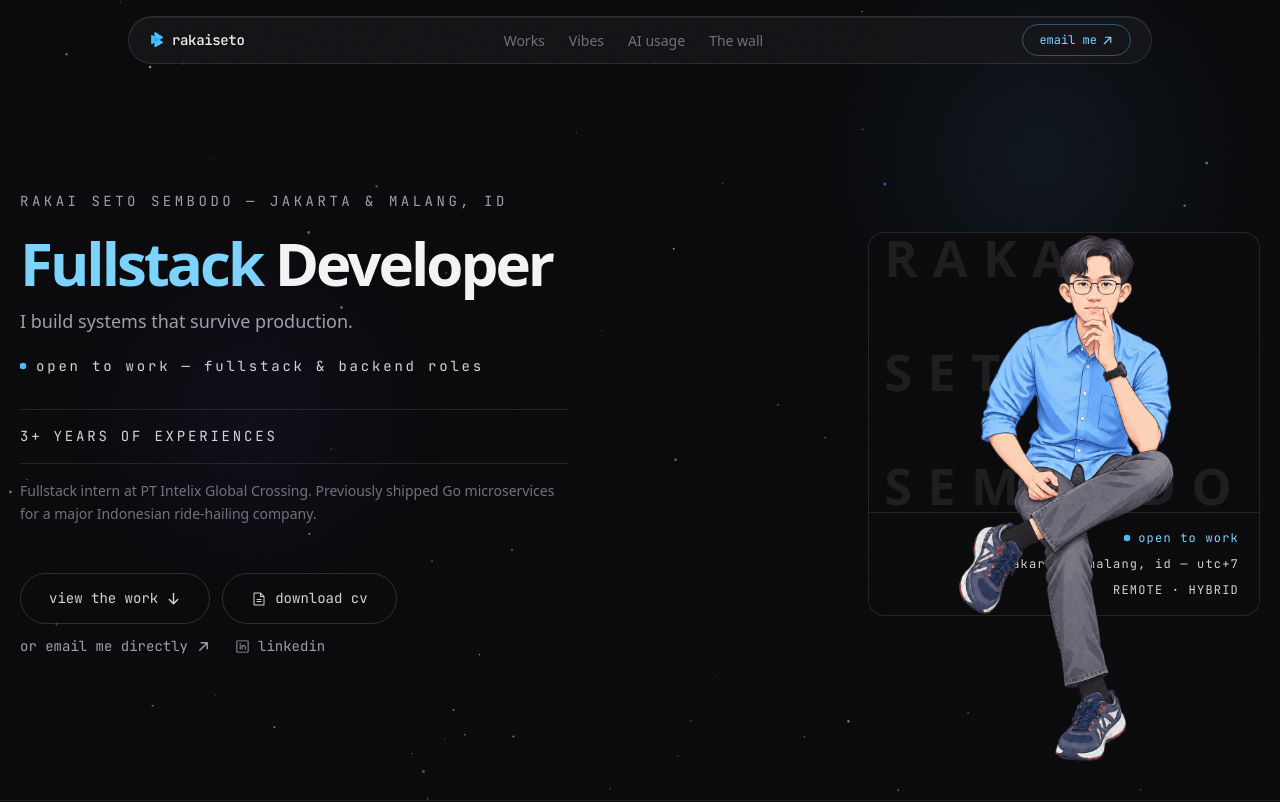
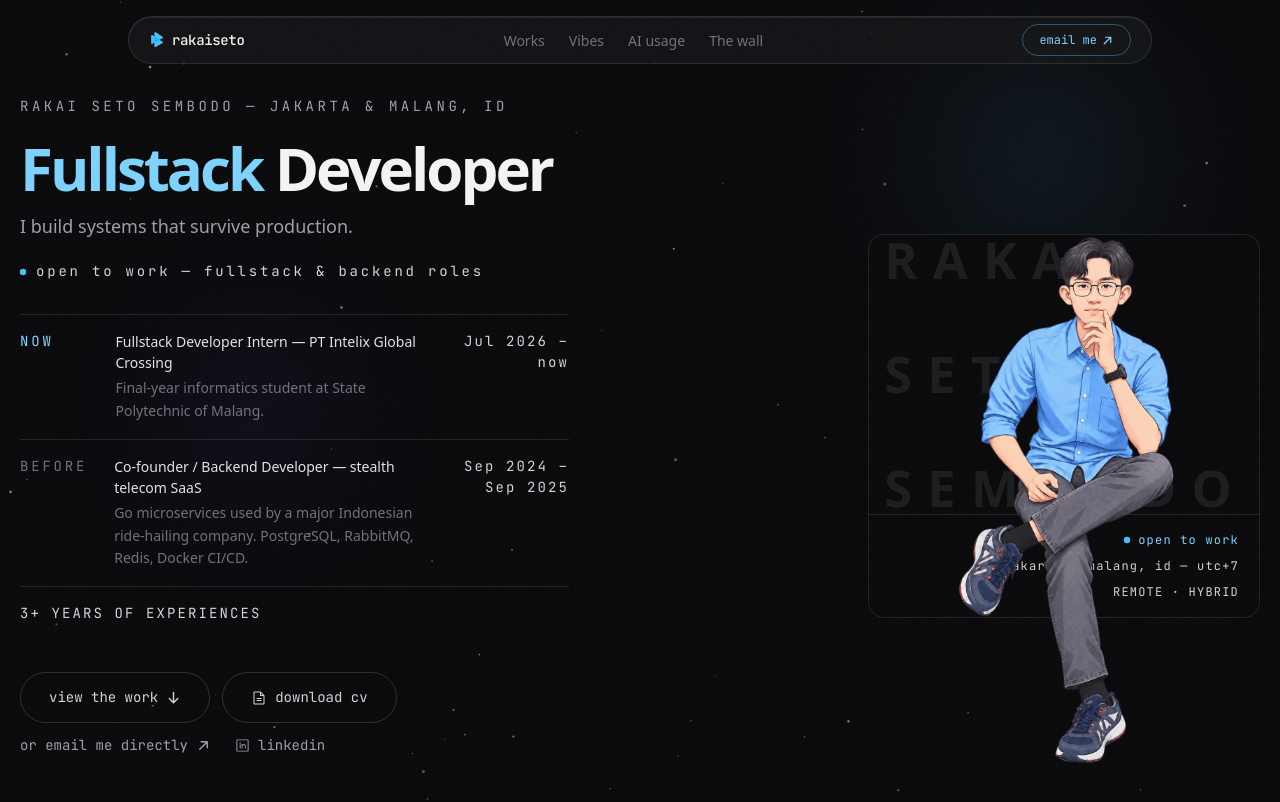
Before and after one commit to RakaiSeto/new-rakaiseto, a React (Vite) app: page / in a window 1280 px wide. Shown: the top 802 px of the page. Built offline with nearby package versions, Linux system fonts and the light colour scheme.

Commit message:
feat(home): restore now/before job ledger on desktop
Hero shows the full now/before ledger on md+; mobile keeps the
compact proof strip so the one-screen mobile hero survives.

```diff
--- a/src/pages/Home.jsx
+++ b/src/pages/Home.jsx
@@ -59,8 +59,51 @@ export default function Home() {
                         open to work — fullstack &amp; backend roles
                     </p>
 
-                    {/* proof strip — two facts, no rows; the full history lives in About */}
-                    <div className="mt-8 max-w-[60ch] border-t border-white/10">
+                    {/* evidence ledger — now / before, divided lines, no cards.
+                        Desktop only; mobile gets the compact strip below. */}
+                    <div className="mt-8 hidden max-w-[60ch] border-t border-white/10 md:block">
+                        <div className="grid gap-2 py-4 sm:grid-cols-12 sm:gap-6">
+                            <span className="font-mono text-[14px] uppercase tracking-[0.2em] text-brand-400 sm:col-span-2">
+                                now
+                            </span>
+                            <div className="sm:col-span-7">
+                                <p className="text-[14px] font-medium text-zinc-200">
+                                    Fullstack Developer Intern — PT Intelix Global Crossing
+                                </p>
+                                <p className="mt-1 text-[14px] leading-relaxed text-zinc-500">
+                                    Final-year informatics student at State Polytechnic of Malang.
+                                </p>
+                            </div>
+                            <span className="font-mono text-[14px] tracking-[0.15em] text-zinc-300 sm:col-span-3 sm:text-right">
+                                Jul 2026 – now
+                            </span>
+                        </div>
+
+                        <div className="grid gap-1 border-t border-white/10 py-4 sm:grid-cols-12 sm:gap-4">
+                            <span className="font-mono text-[14px] uppercase tracking-[0.2em] text-zinc-500 sm:col-span-2">
+                                before
+                            </span>
+                            <div className="sm:col-span-7">
+                                <p className="text-[14px] font-medium text-zinc-200">
+                                    Co-founder / Backend Developer — stealth telecom SaaS
+                                </p>
+                                <p className="mt-1 text-[14px] leading-relaxed text-zinc-500">
+                                    Go microservices used by a major Indonesian ride-hailing company. PostgreSQL, RabbitMQ, Redis,
+                                    Docker CI/CD.
+                                </p>
+                            </div>
+                            <span className="font-mono text-[14px] tracking-[0.15em] text-zinc-300 sm:col-span-3 sm:text-right">
+                                Sep 2024 – Sep 2025
+                            </span>
+                        </div>
+
+                        <p className="border-t border-white/10 py-4 font-mono text-[14px] uppercase tracking-[0.15em] text-zinc-300">
+                            3+ years of experiences
+                        </p>
+                    </div>
+
+                    {/* proof strip — the same two facts, compact; mobile only */}
+                    <div className="mt-8 max-w-[60ch] border-t border-white/10 md:hidden">
                         <p className="py-4 font-mono text-[14px] uppercase tracking-[0.2em] text-zinc-300">
                             3+ years of experiences
                         </p>
```
